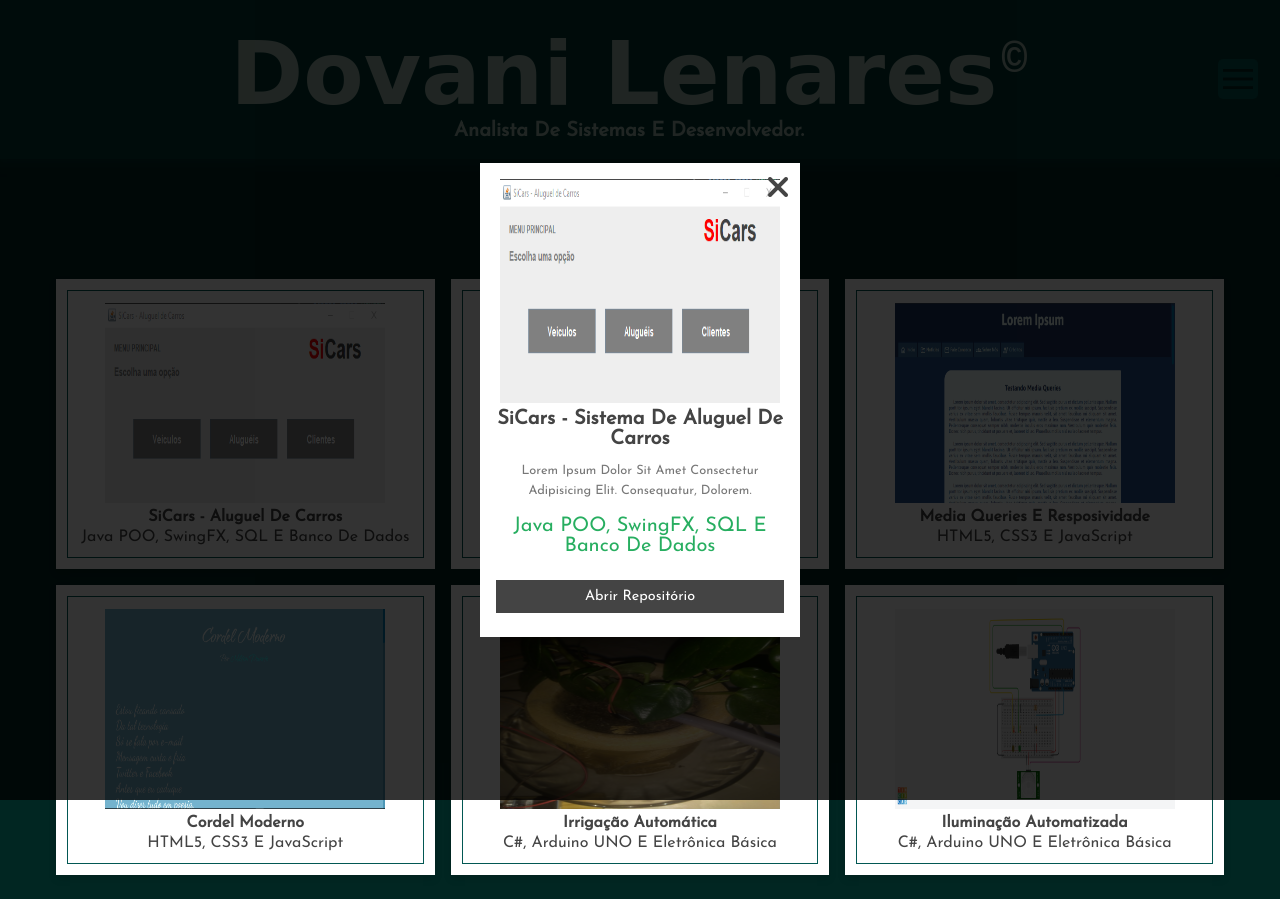
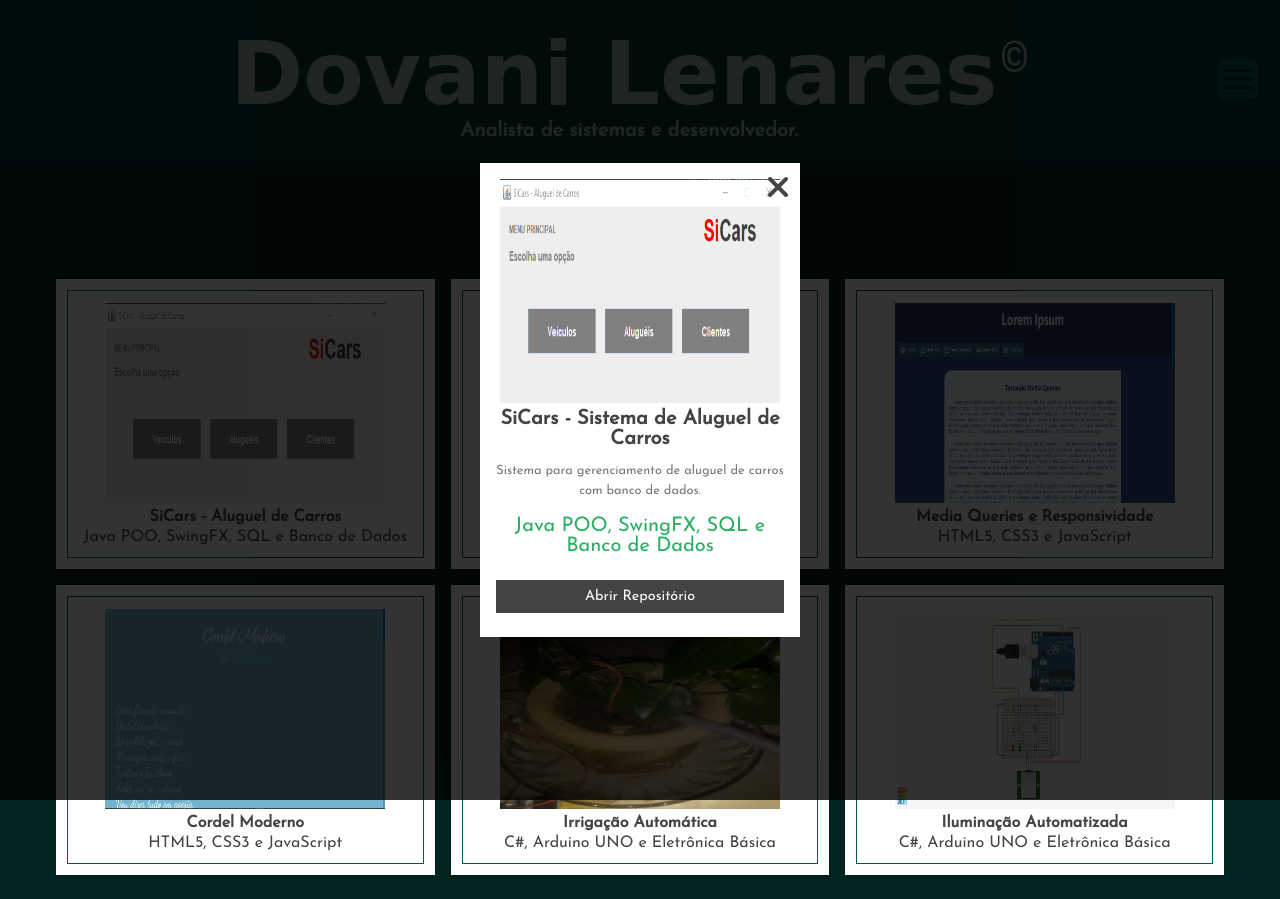
Before and after one commit to Dovani/testemobile, a plain HTML site: page styles/my-projects/myProjects.html in a window 1280 px wide. Both pictures are taken after a click on the element 245 px from the left and 424 px from the top of the page. Drawn offline with nearby package versions, Linux system fonts and the light colour scheme; a web font is replaced by a local one.

Commit message:
Add files via upload

```diff
--- a/styles/my-projects/mobile.css
+++ b/styles/my-projects/mobile.css
@@ -19,7 +19,7 @@
     outline: none; border:none;
     text-decoration: none;
     transition: all .2s linear;
-    text-transform: capitalize;
+
 }
 
 html, body{
--- a/styles/my-projects/myProjects.html
+++ b/styles/my-projects/myProjects.html
@@ -59,7 +59,7 @@
 
         <div class="projeto" data-name="p-3">
             <img src="../../images/mediaQueries.PNG" alt="Media Queries">
-            <h3>Media Queries e Resposividade</h3>
+            <h3>Media Queries e Responsividade</h3>
             <div class="tecnologia">HTML5, CSS3 e JavaScript</div>
         </div>
 
@@ -88,7 +88,7 @@
         <i class="fas fa-times"></i>
         <img src="../../images/SiCars.PNG" alt="">
         <h3>SiCars - Sistema de Aluguel de Carros</h3>
-        <p>Lorem ipsum dolor sit amet consectetur adipisicing elit. Consequatur, dolorem.</p>
+        <p>Sistema para gerenciamento de aluguel de carros com banco de dados.</p>
         <div class="tecnologia">Java POO, SwingFX, SQL e Banco de Dados</div>
         <div class="buttons">
             <a href="https://github.com/Dovani/Sistema_de_aluguel_de_carros" class="cart" target="_blank">Abrir
@@ -100,7 +100,7 @@
         <i class="fas fa-times"></i>
         <img src="../../images/lanchonete.PNG" alt="">
         <h3>Caixa de Lanchonete WEB</h3>
-        <p>Lorem ipsum dolor sit amet consectetur adipisicing elit. Consequatur, dolorem.</p>
+        <p>Sistema com finalidade de simular um ambiente de compra online de lanchonete, pode ser reaproveitado em caixas ou outras integrações.</p>
         <div class="tecnologia">HTML5, CSS3 e JavaScript</div>
         <div class="buttons">
             <a href="https://dovani.github.io/lanchonete-web/" class="buy" target="_blank">Abrir Site</a>
@@ -112,7 +112,7 @@
         <i class="fas fa-times"></i>
         <img src="../../images/mediaQueries.PNG" alt="">
         <h3>Media Queries e Resposividade</h3>
-        <p>Lorem ipsum dolor sit amet consectetur adipisicing elit. Consequatur, dolorem.</p>
+        <p>Site criado com HTML5, CSS3 e JavaScript, usando o método Mobile First e Media Queries.</p>
         <div class="tecnologia">HTML5, CSS3 e JavaScript</div>
         <div class="buttons">
             <a href="https://dovani.github.io/site_mobile/" class="buy" target="_blank">Abrir Site</a>
@@ -124,7 +124,7 @@
         <i class="fas fa-times"></i>
         <img src="../../images/corde.PNG" alt="">
         <h3>Cordel Moderno</h3>
-        <p>Lorem ipsum dolor sit amet consectetur adipisicing elit. Consequatur, dolorem.</p>
+        <p>Página WEB criada usando HTML5 e CSS, que retém um cordel sobre a modernidade escrito por Milton Duarte e imagens com efeito paralaxe. </p>
         <div class="tecnologia">HTML5, CSS3 e JavaScript</div>
         <div class="buttons">
             <a href="https://dovani.github.io/CordelModernoWEB/" class="buy" target="_blank">Abrir Site</a>
@@ -136,7 +136,7 @@
         <i class="fas fa-times"></i>
         <img src="../../images/Irrigacao/d01226e5-2435-4396-880b-122a1422e8fa.jpg" alt="">
         <h3>Sistema de Irrigação Automática</h3>
-        <p>Lorem ipsum dolor sit amet consectetur adipisicing elit. Consequatur, dolorem.</p>
+        <p>Automação para a irrigação automática de plantações através de um simples exame de solo</p>
         <div class="tecnologia">C#, Arduino UNO e Eletrônica Básica</div>
         <div class="buttons">
             <a href="https://github.com/Dovani/projeto-irrigacao-automatica-arduino" class="cart"
@@ -148,7 +148,7 @@
         <i class="fas fa-times"></i>
         <img src="../../images/IluminAuto/casaAcesa.jpg" alt="">
         <h3>IluminAuto - Sistema de Economia de Iluminação Automatizada</h3>
-        <p>Lorem ipsum dolor sit amet consectetur adipisicing elit. Consequatur, dolorem.</p>
+        <p>Automação para economia e evitar o uso excessivo e ineficiente de energia elétrica em iluminações.</p>
         <div class="tecnologia">C#, Arduino UNO e Eletrônica Básica</div>
         <div class="buttons">
             <a href="https://github.com/Dovani/Projeto_IluminAuto" class="cart" target="_blank">Abrir
```
